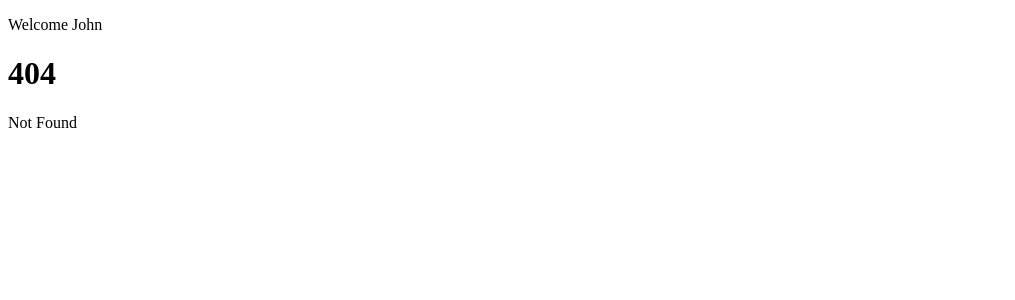
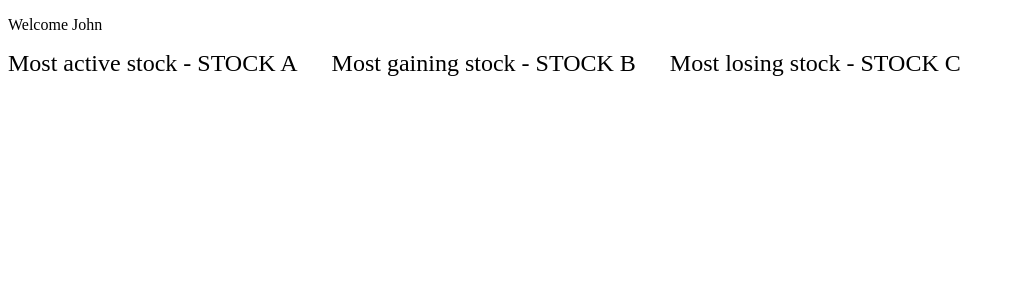
Before and after one commit to BhaumikDhameliya/sk-loading-data, a SvelteKit app: page /stocks in a window 1280 px wide. Before the commit this address had no page. Shown: the top 300 px of the page, without its empty margins (0-1015 px from the left). Built offline with nearby package versions, Linux system fonts and the light colour scheme; data requests are answered from the project's data file.

Commit message:
Promise Unwrapping

```diff
--- a/db.json
+++ b/db.json
@@ -38,5 +38,17 @@
 			"price": 2600,
 			"description": "Description 3"
 		}
-	]
+	],
+	"most-active-stock": {
+		"symbol": "STOCK A",
+		"price": 351.0
+	},
+	"most-gaining-stock": {
+		"symbol": "STOCK B",
+		"price": 50.0
+	},
+	"most-losing-stock": {
+		"symbol": "STOCK C",
+		"price": 100.0
+	}
 }
--- /dev/null
+++ b/src/routes/stocks/+page.js
@@ -0,0 +1,14 @@
+export const load = async (loadEvent) => {
+	const { fetch } = loadEvent;
+	const mostActiveStockResponse = await fetch('http://localhost:4000/most-active-stock');
+	const topGainingStockResponse = await fetch('http://localhost:4000/most-gaining-stock');
+	const topLosingStockResponse = await fetch('http://localhost:4000/most-losing-stock');
+	// const mostActiveStock = await mostActiveStockResponse.json();
+	// const topGainingStock = await topGainingStockResponse.json();
+	// const topLosingStock = await topLosingStockResponse.json();
+	return {
+		mostActiveStock: mostActiveStockResponse.json(),
+		topGainingStock: topGainingStockResponse.json(),
+		topLosingStock: topLosingStockResponse.json()
+	};
+};
--- /dev/null
+++ b/src/routes/stocks/+page.svelte
@@ -0,0 +1,15 @@
+<script>
+	export let data;
+</script>
+
+<span>Most active stock - {data.mostActiveStock.symbol}</span>
+<span>Most gaining stock - {data.topGainingStock.symbol}</span>
+<span>Most losing stock - {data.topLosingStock.symbol}</span>
+<slot />
+
+<style>
+	span {
+		margin-right: 30px;
+		font-size: 24px;
+	}
+</style>
```
